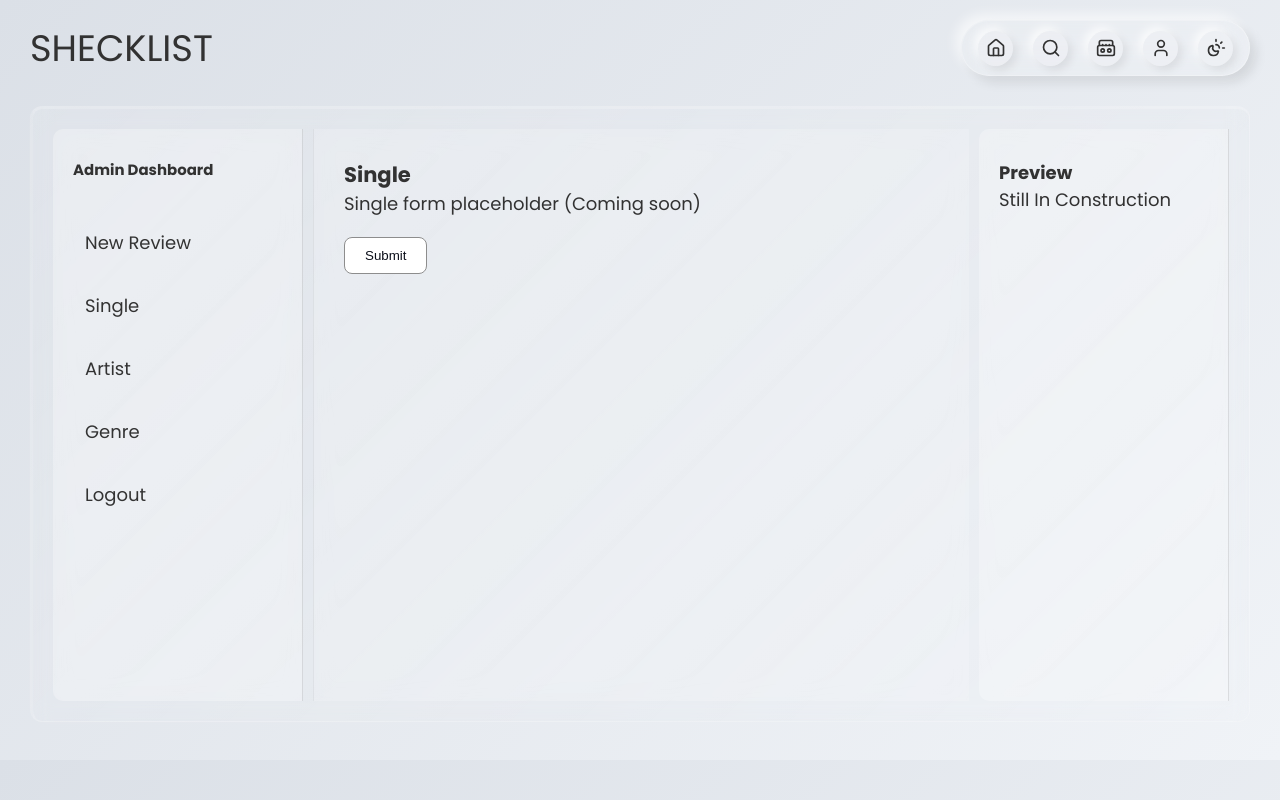
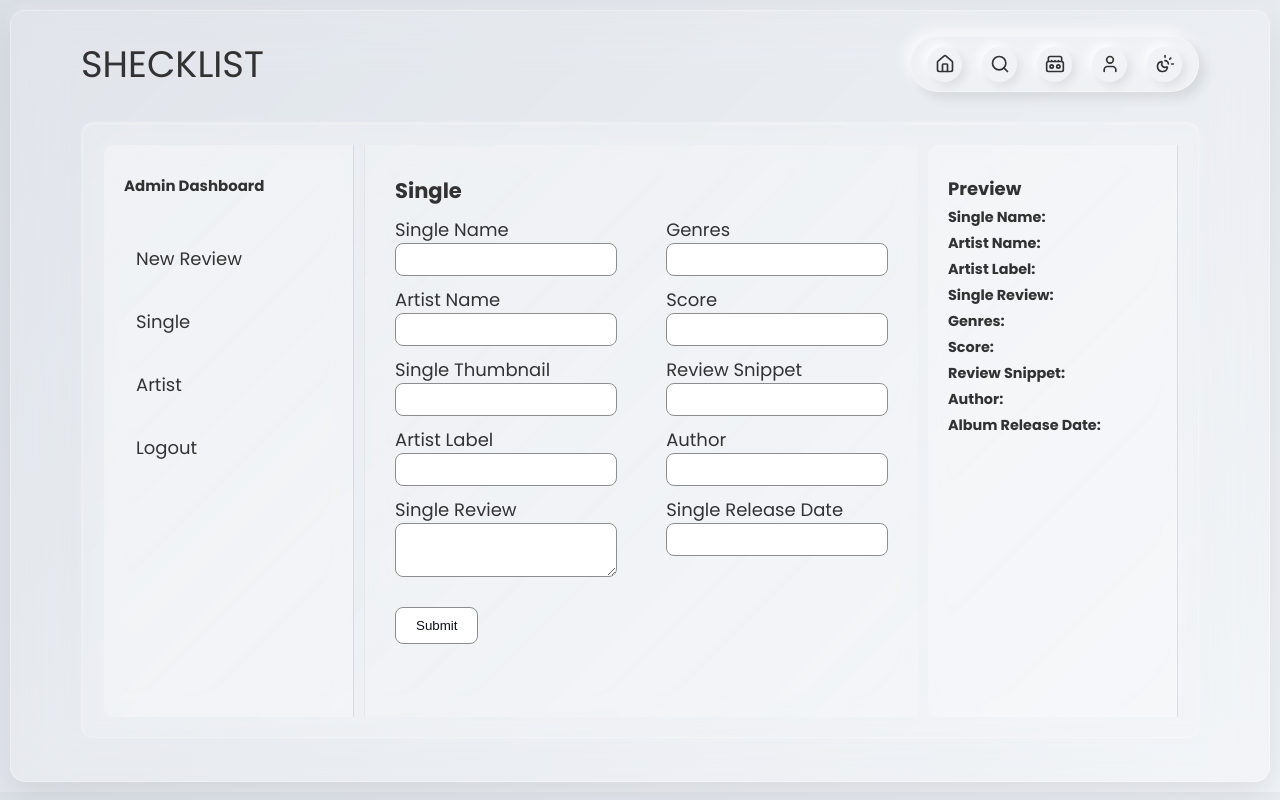
Before and after one commit to NKukame/The-Shecklist, a Next.js app: page /admin in a window 1280 px wide. Both pictures are taken after a click on the element "Single". Built offline with nearby package versions, Linux system fonts and the light colour scheme.

Commit message:
Added a Sinlges Form

```diff
--- a/src/app/admin/page.js
+++ b/src/app/admin/page.js
@@ -7,7 +7,10 @@ import NewAlbumsForm from "../components/FormComp/NewAlbumsComps/NewAlbumsForm";
 import AlbumPreview from "../components/FormComp/NewAlbumsComps/AlbumPreview";
 import ArtistComp from "../components/FormComp/ArtistComps/ArtistComp";
 import ArtistPreview from "../components/FormComp/ArtistComps/ArtistPreview";
+import SinglesForm from "../components/FormComp/SingleComp/SinglesForm";
+import SinglesPreview from "../components/FormComp/SingleComp/SinglesPreview";
 import "./Admin.css";
+import "../App.css";
 
 function Admin() {
   const [activeSection, setActiveSection] = useState("New Review");
@@ -30,25 +33,27 @@ function Admin() {
     descrition: "",
     genres: "",
   });
+  const[singleForm, setSingleForm] = useState({
+    singleName: "",
+    artistName: "",
+    singleThumbnail: "",
+    artistLabel: "",
+    singleReview: "",
+    genres: "",
+    score: "",
+    reviewSnippet: "",
+    author: "",
+    singleReleaseDate: "",
+  });
 
   const renderForm = () => {
     switch (activeSection) {
       case "New Review":
         return <NewAlbumsForm formData={albumForm} setFormData={setAlbumForm}/>;
       case "Single":
-        return (
-          <div>
-            <p>Single form placeholder (Coming soon)</p>
-          </div>
-        );
+        return <SinglesForm formData={singleForm} setFormData={setSingleForm}/>;
       case "Artist":
         return <ArtistComp formData={artistForm} setFormData={setArtistForm}/>;
-      case "Genre":
-        return (
-          <div>
-            <p>Genre form placeholder (Coming soon)</p>
-          </div>
-        );
       default:
         return null;
     }
@@ -57,21 +62,11 @@ function Admin() {
   const renderPreview = () => {
     switch (activeSection) {
       case "New Review":
-        return <AlbumPreview albumForm={albumForm} activeSection={activeSection} />
+        return <AlbumPreview albumForm={albumForm} activeSection={activeSection} />;
       case "Single":
-        return (
-          <div>
-            <p>Still In Construction</p>
-          </div>
-        );
+        return <SinglesPreview singleForm={singleForm} activeSection={activeSection} />;
       case "Artist":
-        return <ArtistPreview artistForm={artistForm} activeSection={activeSection} />
-      case "Genre":
-        return (
-          <div>
-            <p>Still In Construction</p>
-          </div>
-        );
+        return <ArtistPreview artistForm={artistForm} activeSection={activeSection} />;
       default:
         return null;
     }
@@ -85,7 +80,7 @@ function Admin() {
           <aside className="admin-dashboard-sidebar">
             <h5>Admin Dashboard</h5>
             <div className="admin-sidebar-items-container">
-              {["New Review", "Single", "Artist", "Genre", "Logout"].map((item) => (
+              {["New Review", "Single", "Artist", "Logout"].map((item) => (
                 <div
                   key={item}
                   className={`admin-sidebar-item ${
--- /dev/null
+++ b/src/app/components/FormComp/SingleComp/SinglesForm.jsx
@@ -0,0 +1,113 @@
+import "../Forms.css";
+
+function SinglesForm({ formData, setFormData }) {
+  const handleChange = (e) => {
+    const { name, value } = e.target;
+    setFormData((prev) => ({
+      ...prev,
+      [name]: value,
+    }));
+  };
+  return (
+    <>
+      <form action="" className="new-album-form">
+        <div className="right-side">
+          <div className="form-group">
+            <label htmlFor="">Single Name</label>
+            <input
+              type="text"
+              name="singleName"
+              value={formData.singleName}
+              onChange={handleChange}
+            />
+          </div>
+          <div className="form-group">
+            <label htmlFor="">Artist Name</label>
+            <input
+              type="text"
+              name="artistName"
+              value={formData.artistName}
+              onChange={handleChange}
+            />
+          </div>
+          <div className="form-group">
+            <label htmlFor="">Single Thumbnail</label>
+            <input
+              type="text"
+              name="singleThumbnail"
+              value={formData.singleThumbnail}
+              onChange={handleChange}
+            />
+          </div>
+          <div className="form-group">
+            <label htmlFor="">Artist Label</label>
+            <input
+              type="text"
+              name="artistLabel"
+              value={formData.artistLabel}
+              onChange={handleChange}
+            />
+          </div>
+
+          <div className="form-group">
+            <label htmlFor="">Single Review</label>
+            <textarea
+              name="singleReview"
+              value={formData.singleReview}
+              onChange={handleChange}
+            ></textarea>
+          </div>
+        </div>
+        <div className="left-side">
+          <div className="form-group">
+            <label htmlFor="">Genres</label>
+            <input
+              type="text"
+              name="genres"
+              value={formData.genres}
+              onChange={handleChange}
+            />
+          </div>
+          <div className="form-group">
+            <label htmlFor="">Score</label>
+            <input
+              type="text"
+              name="score"
+              value={formData.score}
+              onChange={handleChange}
+            />
+          </div>
+          <div className="form-group">
+            <label htmlFor="">Review Snippet</label>
+            <input
+              type="text"
+              name="reviewSnippet"
+              value={formData.reviewSnippet}
+              onChange={handleChange}
+            />
+          </div>
+          <div className="form-group">
+            <label htmlFor="">Author</label>
+            <input
+              type="text"
+              name="author"
+              value={formData.author}
+              onChange={handleChange}
+            />
+          </div>
+          <div className="form-group">
+            <label htmlFor="">Single Release Date</label>
+            <input
+              type="text"
+              name="singleReleaseDate"
+              value={formData.singleReleaseDate}
+              onChange={handleChange}
+            />
+          </div>
+        </div>
+      </form>
+    </>
+  );
+}
+
+export default SinglesForm;
--- /dev/null
+++ b/src/app/components/FormComp/SingleComp/SinglesPreview.jsx
@@ -0,0 +1,42 @@
+import React from "react";
+
+function SinglesPreview({ singleForm, activeSection }) {
+  if (activeSection !== "Single") return null;
+
+  return (
+    <div className="album-preview">
+      {singleForm.singleThumbnail ? (
+        <img src={singleForm.singleThumbnail} alt="Album Thumbnail" />
+      ) : null}
+      <p>
+        <strong>Single Name:</strong> {singleForm.singleName}
+      </p>
+      <p>
+        <strong>Artist Name:</strong> {singleForm.artistName}
+      </p>
+      <p>
+        <strong>Artist Label:</strong> {singleForm.artistLabel}
+      </p>
+      <p>
+        <strong>Single Review:</strong> {singleForm.singleReview}
+      </p>
+      <p>
+        <strong>Genres:</strong> {singleForm.genres}
+      </p>
+      <p>
+        <strong>Score:</strong> {singleForm.score}
+      </p>
+      <p>
+        <strong>Review Snippet:</strong> {singleForm.reviewSnippet}
+      </p>
+      <p>
+        <strong>Author:</strong> {singleForm.author}
+      </p>
+      <p>
+        <strong>Album Release Date:</strong> {singleForm.singleReleaseDate}
+      </p>
+    </div>
+  );
+}
+
+export default SinglesPreview;
```
